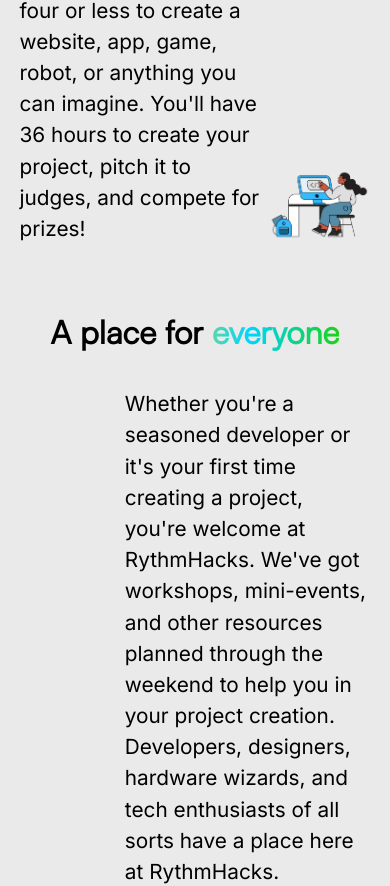
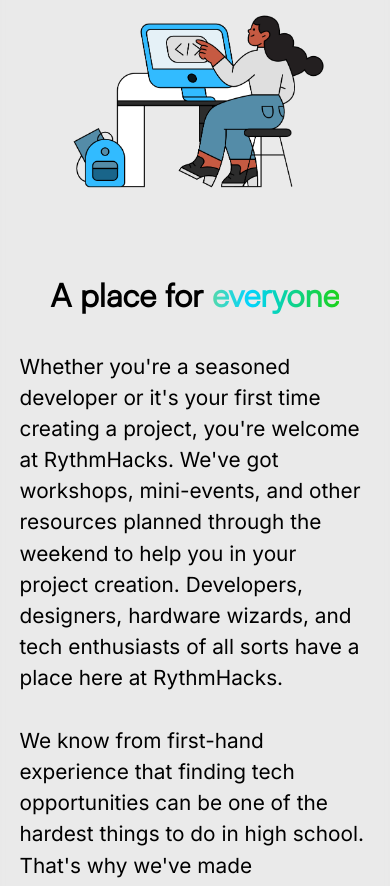
Before and after one commit to RythmHacks/2023.rythmhacks.ca, a React (Create React App) app: page / in a window 390 px wide. Shown: the part 1621-2507 px from the top of the page. Built offline with nearby package versions, Linux system fonts and the light colour scheme; a web font is replaced by a local one.

Commit message:
responsiveness

```diff
--- a/src/components/About/About.jsx
+++ b/src/components/About/About.jsx
@@ -69,12 +69,13 @@
             A place for <h3 className='darkblue gradient'>everyone</h3>
           </h3>
           <div className='sectionwrapper'>
-            <img loading='lazy' src={TogetherImg} alt='togetherimg'></img>
+            <img loading='lazy' src={TogetherImg} alt='togetherimg' className='md:block hidden'></img>
             <p>
               Whether you're a seasoned developer or it's your first time creating a project, you're welcome at RythmHacks. We've got workshops, mini-events, and other resources planned through the weekend to help you in your project creation. Developers, designers, hardware wizards, and tech enthusiasts of all sorts have a place here at RythmHacks.
               <br/><br/>
               We know from first-hand experience that finding tech opportunities can be one of the hardest things to do in high school. That's why we've made RythmHacks into a high-school only hackathon, tailored to beginners. We hope that you'll learn a lot and that attending RythmHacks will help you launch your career.
             </p>
+            <img loading='lazy' src={TogetherImg} alt='togetherimg' className='md:hidden block'></img>
           </div>
         </div>
     </div>
--- a/src/styles.scss
+++ b/src/styles.scss
@@ -109,8 +109,36 @@
 
       img {
         width: 30%;
-        margin-top: auto;
         align-self: center;
+      }
+    }
+  }
+}
+
+@media screen and (max-width: 900px) {
+  .section {
+    div {
+      .sectionwrapper {
+        display: block;
+        text-align: left;
+        img {
+          margin-top: 0px;
+          margin-left: auto;
+          margin-right: auto;
+          width: 60%;
+        }
+      }
+    }
+  }
+}
+
+@media screen and (max-width: 600px) {
+  .section {
+    div {
+      .sectionwrapper {
+        img {
+          width: 80%;
+        }
       }
     }
   }
--- a/tailwind.config.js
+++ b/tailwind.config.js
@@ -19,6 +19,10 @@
         "3xl": 'max(2.75rem, 6.5vw)'
       }
     },
+    screens: {
+      'sm': '600px',
+      'md': '900px'
+    }
   },
   plugins: [],
 }
```
